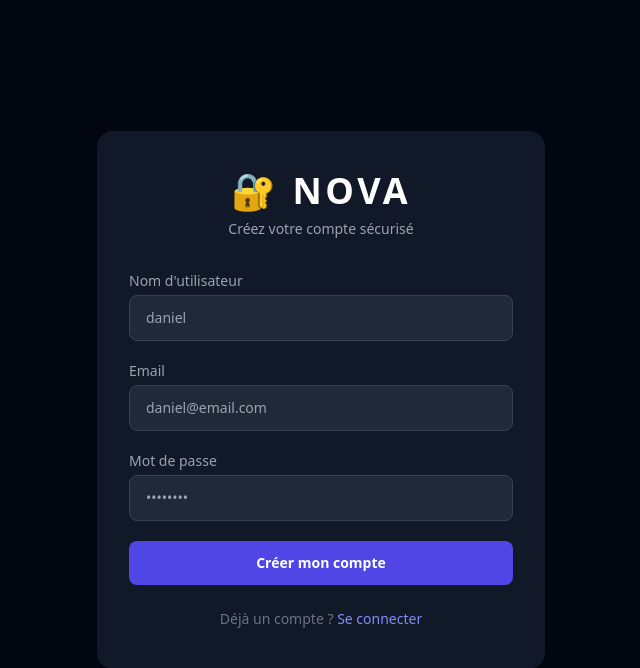
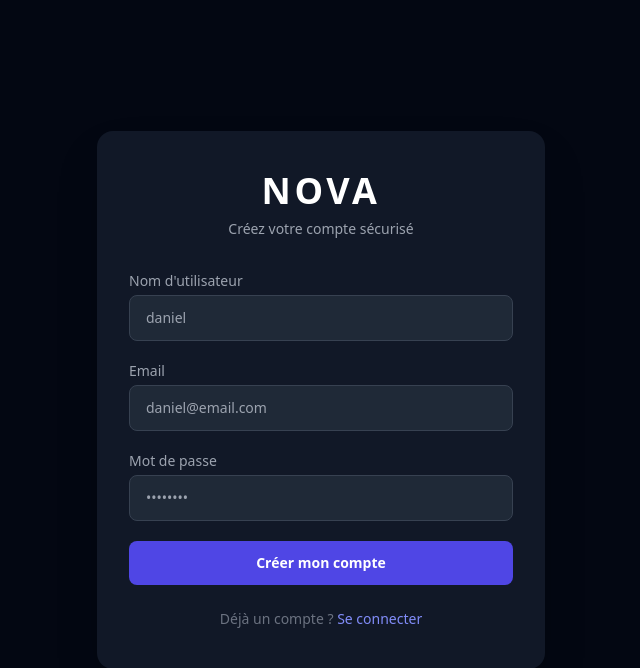
Before and after one commit to NDT084/NOVA, a Flask app: page /register in a window 1280 px wide. Shown: the top 668 px of the page, without its empty margins (319-959 px from the left). Run offline with Flask 3, Linux system fonts and the light colour scheme; parts of the project's set-up code (start-up, migrations or seed data) failed here and were passed over; some libraries are stand-ins or nearby versions.

Commit message:
add new login.html and register.html

```diff
--- a/app/templates/auth/login.html
+++ b/app/templates/auth/login.html
@@ -12,7 +12,7 @@
 
         <!-- Logo -->
         <div class="text-center mb-8">
-            <h1 class="text-4xl font-bold text-white tracking-widest">🔐 NOVA</h1>
+            <h1 class="text-4xl font-bold text-white tracking-widest">NOVA</h1>
             <p class="text-gray-400 mt-2 text-sm">Connectez-vous à votre espace sécurisé</p>
         </div>
 
--- a/app/templates/auth/register.html
+++ b/app/templates/auth/register.html
@@ -12,7 +12,7 @@
 
         <!-- Logo -->
         <div class="text-center mb-8">
-            <h1 class="text-4xl font-bold text-white tracking-widest">🔐 NOVA</h1>
+            <h1 class="text-4xl font-bold text-white tracking-widest">NOVA</h1>
             <p class="text-gray-400 mt-2 text-sm">Créez votre compte sécurisé</p>
         </div>
 
```
